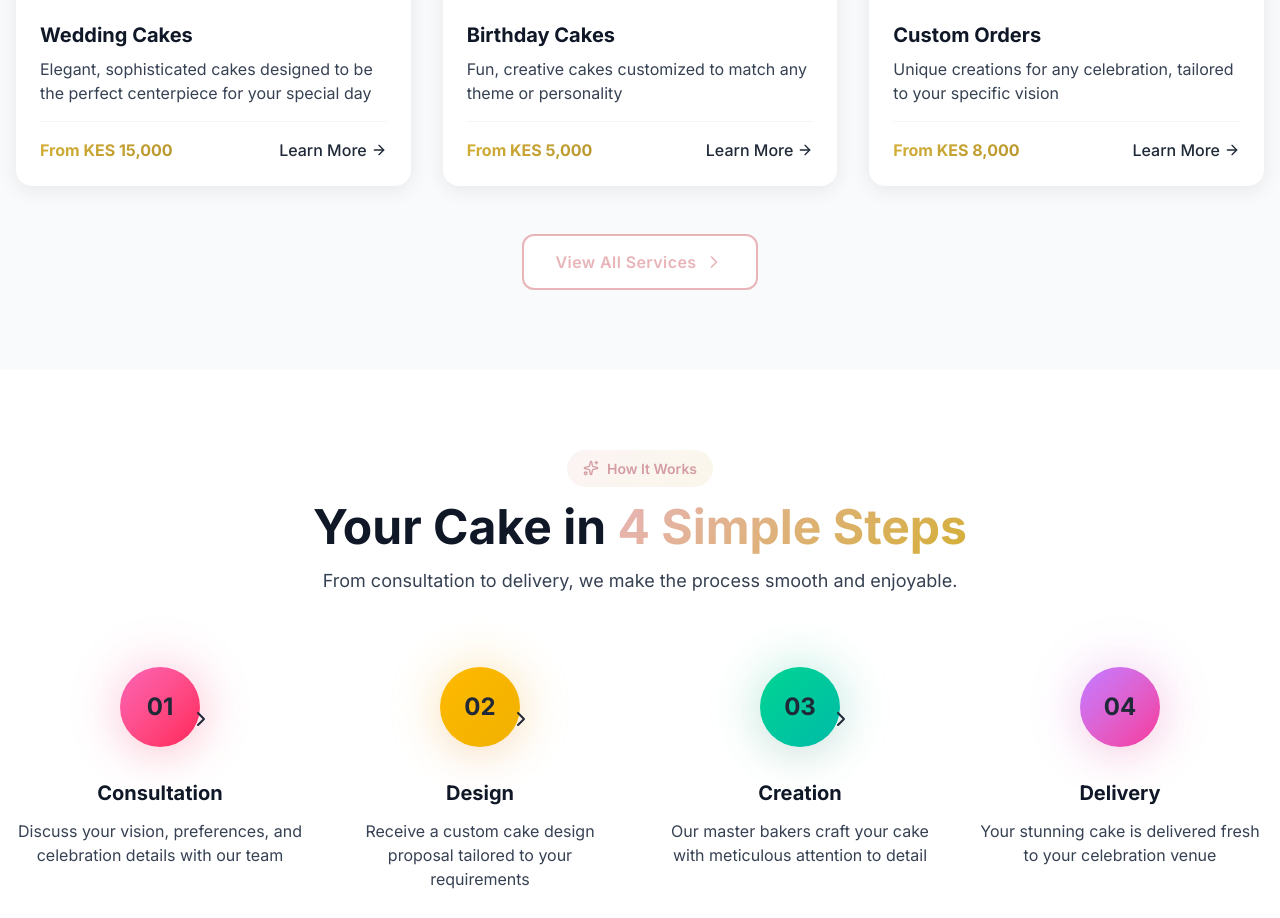
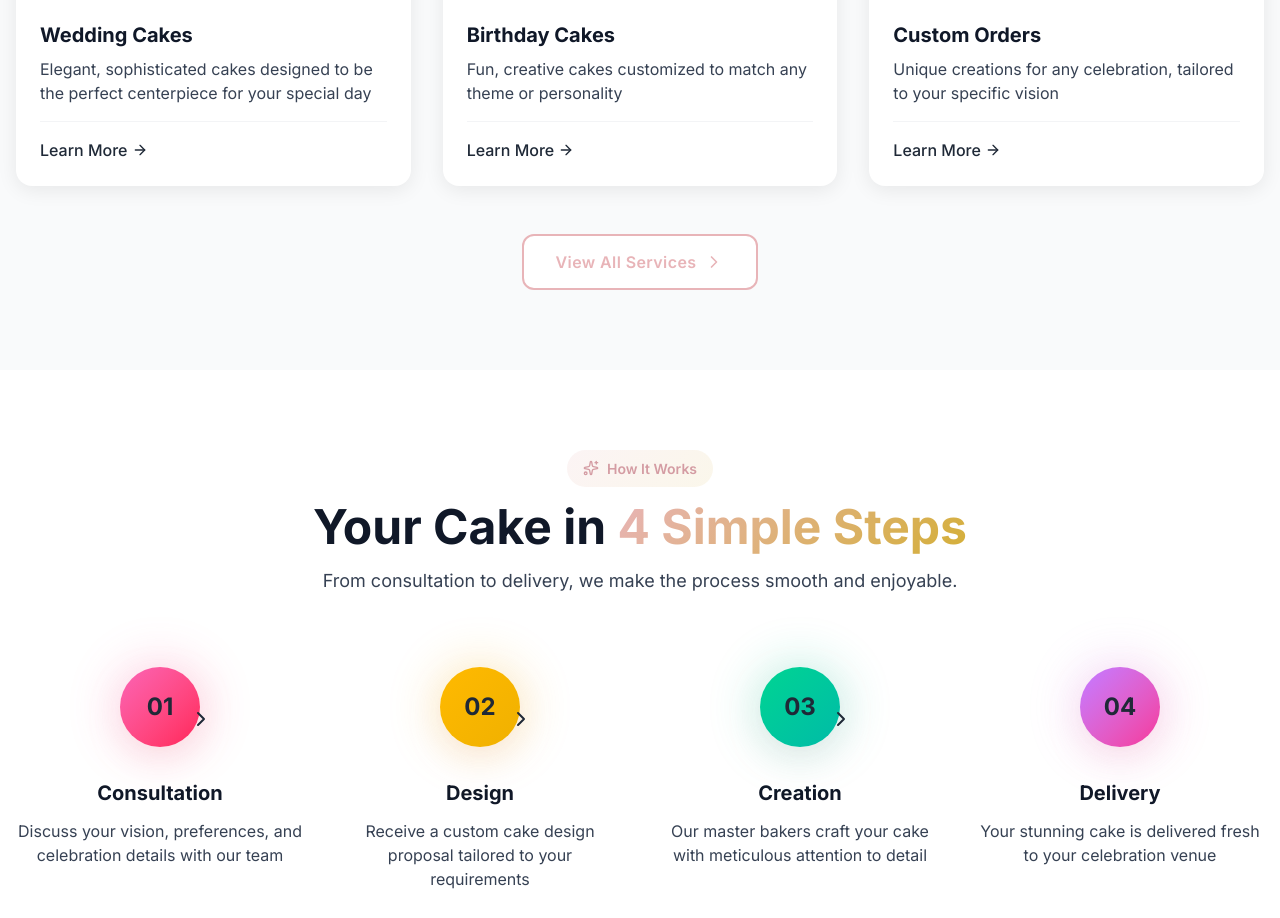
Before and after one commit to DannyMyles/creams-on-cake, a Next.js app: page / in a window 1280 px wide. Shown: the part 3440-4358 px from the top of the page. Built offline with nearby package versions, Linux system fonts and the light colour scheme.

Commit message:
Remove prive

```diff
--- a/app/page.tsx
+++ b/app/page.tsx
@@ -254,7 +254,6 @@ export default function Home() {
                 icon: Heart,
                 title: "Wedding Cakes",
                 description: "Elegant, sophisticated cakes designed to be the perfect centerpiece for your special day",
-                price: "From KES 15,000",
                 color: "from-pink-400 to-rose-500",
                 image: "https://images.unsplash.com/photo-1535141192574-5d4897c12636?w=600"
               },
@@ -262,7 +261,6 @@ export default function Home() {
                 icon: Cake,
                 title: "Birthday Cakes",
                 description: "Fun, creative cakes customized to match any theme or personality",
-                price: "From KES 5,000",
                 color: "from-purple-400 to-pink-500",
                 image: "https://images.unsplash.com/photo-1562777717-dc6984f65a63?w=600"
               },
@@ -270,7 +268,6 @@ export default function Home() {
                 icon: Gift,
                 title: "Custom Orders",
                 description: "Unique creations for any celebration, tailored to your specific vision",
-                price: "From KES 8,000",
                 color: "from-amber-400 to-yellow-500",
                 image: "https://images.unsplash.com/photo-1558301211-0d8c8ddee6ec?w=600"
               }
@@ -295,8 +292,7 @@ export default function Home() {
                   <h3 className="text-xl font-bold text-gray-900 mb-2">{service.title}</h3>
                   <p className="text-gray-700 mb-4">{service.description}</p>
 
-                  <div className="flex items-center justify-between pt-4 border-t border-gray-100">
-                    <span className="text-gradient-gold font-bold">{service.price}</span>
+                  <div className="pt-4 border-t border-gray-100">
                     <Link
                       href="/services"
                       className="flex items-center gap-1 text-cake-dark font-medium hover:text-cake-primary transition-colors"
```
